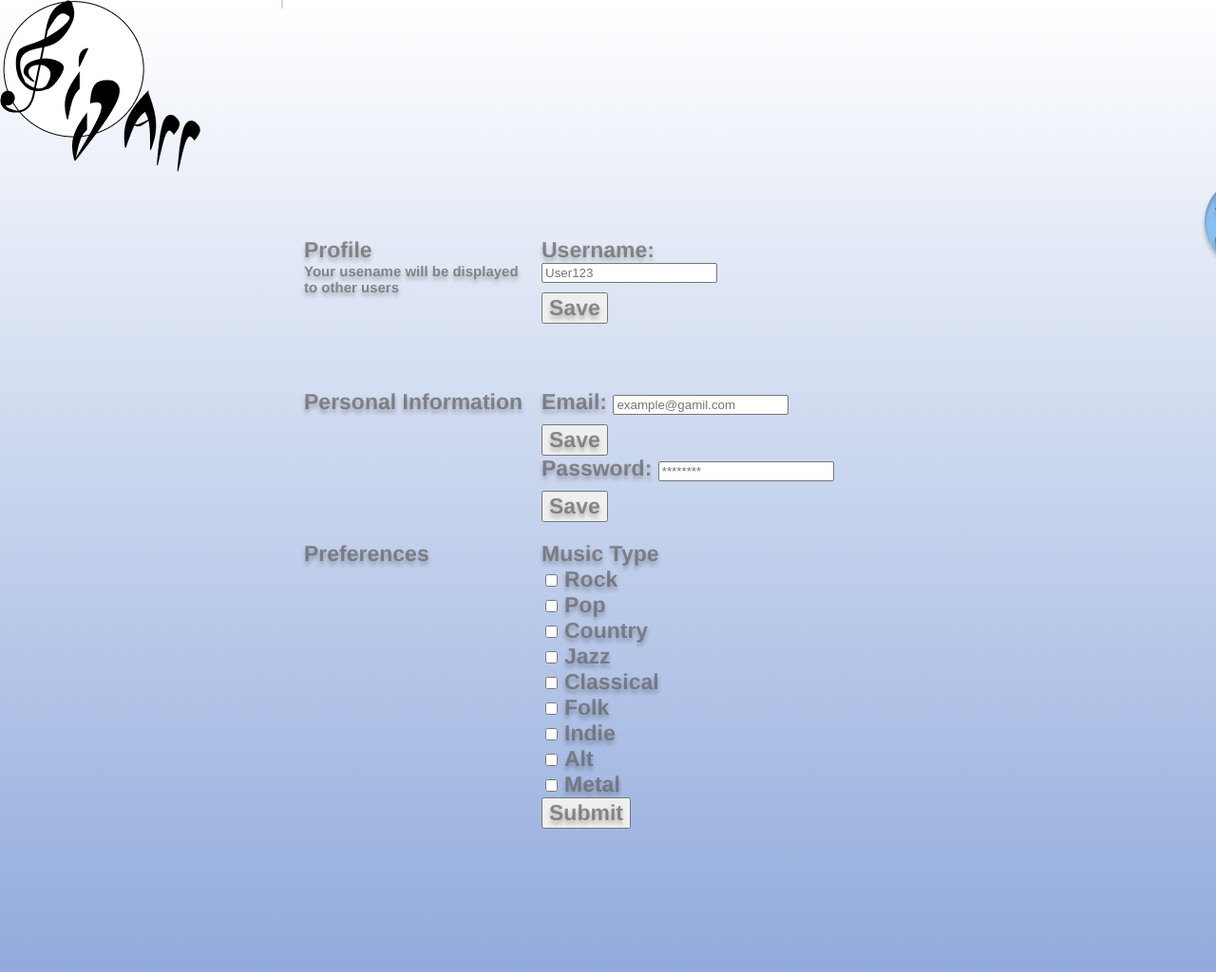
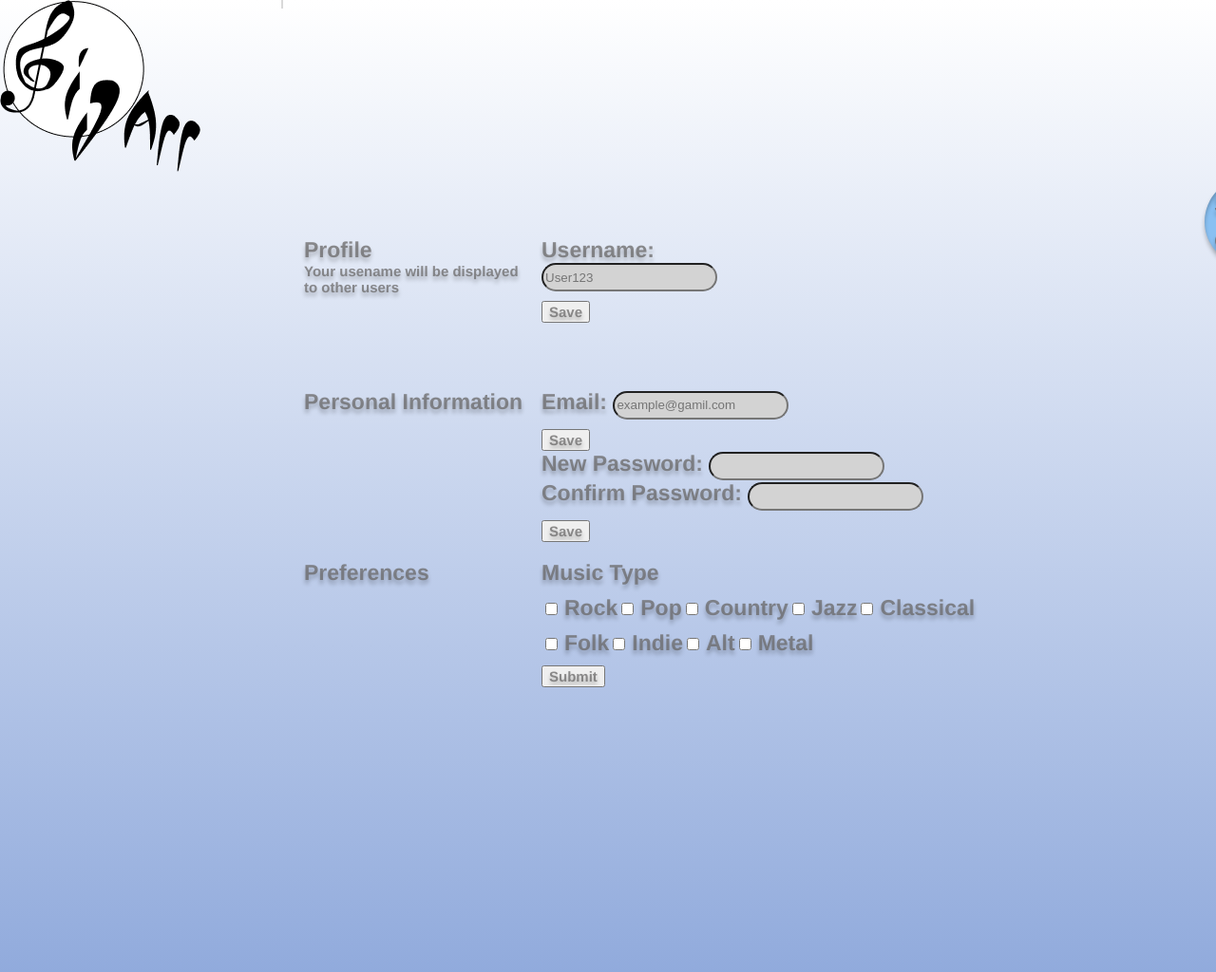
Before and after one commit to cse442-at-ub/project-group-fugue-state, a Flask app: page /profile in a window 1280 px wide; the page is wider, and only the part inside the window is pictured. Shown: that part at 95% size. Run offline with Flask 3, Linux system fonts and the light colour scheme; some libraries are stand-ins or nearby versions.

Commit message:
#43 added the new password line for profile page

```diff
--- a/Frontend/static/profile.css
+++ b/Frontend/static/profile.css
@@ -18,6 +18,23 @@
     text-align: left;
     letter-spacing: 0;
     line-height: normal;
+}
+
+.desktop-home-page .font3 {
+    color: #6a6868bf;
+    font-size: 15px;
+    text-shadow: 0px 4px 4px #00000040;
+    font-family: "Miriam Libre", Helvetica;
+    font-weight: 700;
+    text-align: left;
+    letter-spacing: 0;
+    line-height: normal;
+}
+
+.text-box {
+    background-color: lightgray;
+    border-radius: 25px;
+    height: 30px;
 }
 
 .profile-tab{
@@ -50,7 +67,7 @@
 
 .interests-tab{
     position: absolute;
-    top: 570px;
+    top: 590px;
     left: 320px;
     width: 240px;
     height: 50px;
@@ -75,11 +92,26 @@
 .interests-box {
     position: absolute;
     left: 570px;
-    top: 570px;
+    top: 590px;
     width: 650px;
     height: 150px;
 }
 
+.first-row {
+    display: flex;
+    flex-direction: row;
+    margin-top: 10px;
+}
+
+.second-row {
+    display: flex;
+    flex-direction: row;
+    margin-top: 10px;
+}
+
+.submit-row {
+    margin-top: 10px;
+}
 
 .profile-tab:hover {
     background-color: lightgray;
--- a/Frontend/templates/profile.html
+++ b/Frontend/templates/profile.html
@@ -39,30 +39,36 @@
                 </div>
                 <div class="profile-box">
                     <div class="font">Username: </div>
-                    <input type="password" id="user" name="user" placeholder="User123">
+                    <input class="text-box" type="email" id="user" name="user" placeholder="User123">
                     <div class="username-button">
-                        <input class="font" type="submit" value="Save" />
+                        <input class="font3" type="submit" value="Save" />
                     </div>
-
                 </div>
                 <div class="info-box">
+                    <div class="Email">
                         <div class="font">Email:
-                        <input type="email" id="email" name="email" placeholder="example@gamil.com">
+                            <input class="text-box" type="email" id="email" name="email" placeholder="example@gamil.com">
+                        </div>
                             <div class="email-button">
-                            <input class="font" type="submit" value="Save" />
+                                <input class="font3" type="submit" value="Save" />
                             </div>
                     </div>
                     <div class="Password">
-                        <div class="font">Password:
-                            <input type="password" id="password" name="password" placeholder="********">
+                        <div class="font">New Password:
+                            <input class="text-box" type="password" id="password" name="password" placeholder="">
+                        </div>
+
+                        <div class="font">Confirm Password:
+                            <input class="text-box" type="password" id="password" name="password" placeholder="">
                         </div>
                         <div class="password-button">
-                            <input class="font" type="submit" value="Save" />
+                            <input class="font3" type="submit" value="Save" />
                         </div>
                     </div>
                 </div>
                 <div class="interests-box">
                     <div class="font">Music Type</div>
+                    <div class="first-row">
                         <div>
                             <input type="checkbox" id="Rock" name="Rock" />
                             <label class="font" for="Rock">Rock</label>
@@ -83,6 +89,8 @@
                             <input type="checkbox" id="Classical" name="Classical" />
                             <label class="font" for="Classical">Classical</label>
                         </div>
+                    </div>
+                    <div class="second-row">
                         <div>
                             <input type="checkbox" id="Folk" name="Folk" />
                             <label class="font" for="Folk">Folk</label>
@@ -99,8 +107,11 @@
                             <input type="checkbox" id="Metal" name="Metal" />
                             <label class="font" for="Metal">Metal</label>
                         </div>
+                    </div>
+                    <div class="submit-row">
                         <div>
-                        <input class="font" type="submit" value="Submit" />
+                            <input class="font3" type="submit" value="Submit" />
+                        </div>
                     </div>
                 </div>
 
```
Lines whose indentation alone changed are shown as unchanged.
